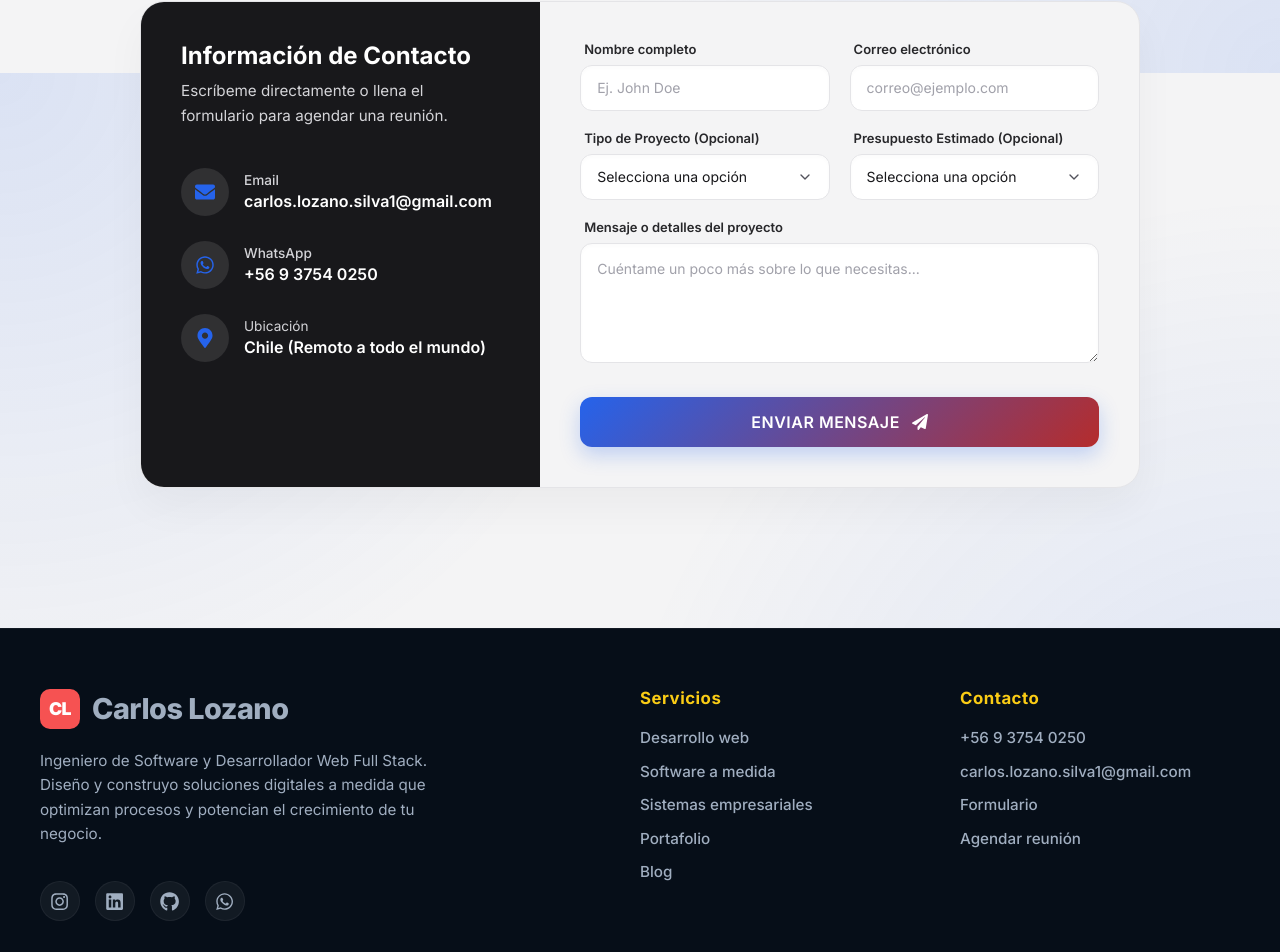
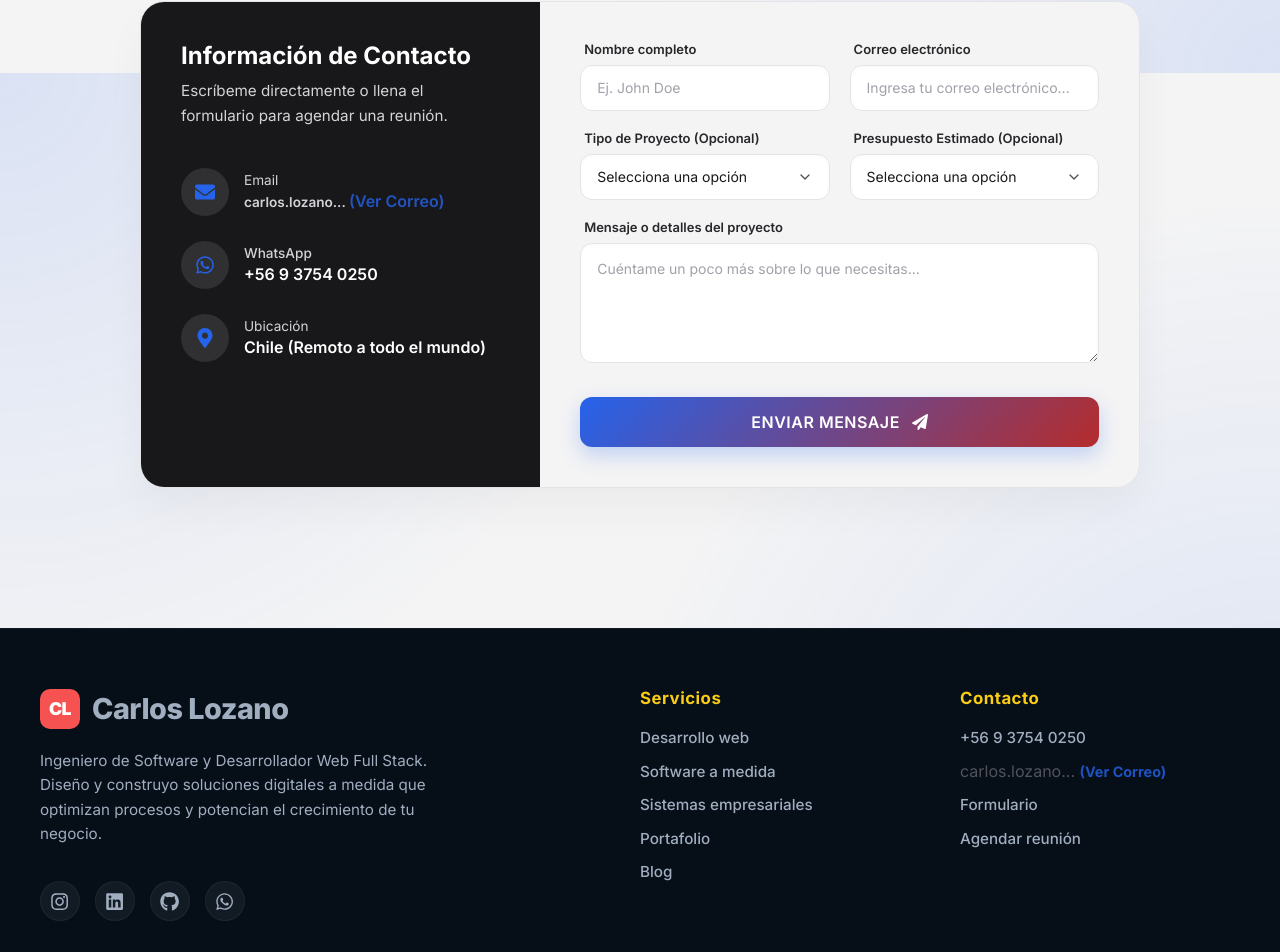
Before and after one commit to CarlosL-Code/Portafolio_react, a React (Vite) app: page / in a window 1280 px wide. Shown: the part 7927-8879 px from the top of the page. Built offline with nearby package versions, Linux system fonts and the light colour scheme; no server answers.

Commit message:
Protección anti-scraping de correos

```diff
--- a/src/componentes/layout/Contacto.jsx
+++ b/src/componentes/layout/Contacto.jsx
@@ -1,7 +1,7 @@
 import "./Contacto.css";
 import { useState } from "react";
 import { FaWhatsapp, FaEnvelope, FaMapMarkerAlt, FaPaperPlane } from 'react-icons/fa';
-import SpecularButton from '../ui/SpecularButton';
+import ProtectedEmail from '../ui/ProtectedEmail';
 
 const Contacto = () => {
   const [nombre, setNombre] = useState("");
@@ -74,13 +74,13 @@ const Contacto = () => {
           </div>
 
           <div className="info-items">
-            <a href="mailto:carlos.lozano.silva1@gmail.com" className="info-item">
+            <div className="info-item">
               <div className="info-icon"><FaEnvelope /></div>
               <div className="info-text">
                 <span>Email</span>
-                <strong>carlos.lozano.silva1@gmail.com</strong>
+                <strong><ProtectedEmail /></strong>
               </div>
-            </a>
+            </div>
 
             <a href="https://wa.me/56937540250" target="_blank" rel="noopener noreferrer" className="info-item">
               <div className="info-icon"><FaWhatsapp /></div>
@@ -123,7 +123,7 @@ const Contacto = () => {
                 name="correo"
                 id="correo"
                 autoComplete="email"
-                placeholder="correo@ejemplo.com"
+                placeholder="Ingresa tu correo electrónico..."
                 value={correo}
                 onChange={(e) => handleInput(e, "correo")}
               />
--- a/src/componentes/layout/Footer.jsx
+++ b/src/componentes/layout/Footer.jsx
@@ -1,5 +1,6 @@
 import { Link } from 'react-router-dom';
 import { FaInstagram, FaLinkedin, FaGithub, FaWhatsapp } from 'react-icons/fa';
+import ProtectedEmail from '../ui/ProtectedEmail';
 import './Footer.css';
 
 const Footer = () => {
@@ -42,7 +43,7 @@ const Footer = () => {
           <h3>Contacto</h3>
           <ul>
             <li><a href="https://wa.me/56937540250" target="_blank" rel="noreferrer">+56 9 3754 0250</a></li>
-            <li><a href="mailto:carlos.lozano.silva1@gmail.com">carlos.lozano.silva1@gmail.com</a></li>
+            <li><ProtectedEmail /></li>
             <li><Link to="/contacto" onClick={() => window.scrollTo(0, 0)}>Formulario</Link></li>
             <li><a href="https://wa.me/56937540250" target="_blank" rel="noreferrer">Agendar reunión</a></li>
           </ul>
--- /dev/null
+++ b/src/componentes/ui/ProtectedEmail.css
@@ -0,0 +1,30 @@
+.protected-email-hidden {
+  cursor: pointer;
+  color: var(--shade-6);
+  transition: color 0.3s ease;
+  user-select: none;
+}
+
+body.dark .protected-email-hidden {
+  color: var(--shade-4);
+}
+
+.protected-email-hidden:hover {
+  color: var(--primario);
+}
+
+.protected-email-hidden strong {
+  font-size: 0.9em;
+  opacity: 0.8;
+  color: var(--primario);
+}
+
+.protected-email-revealed {
+  text-decoration: none;
+  transition: color 0.3s ease;
+  cursor: pointer;
+}
+
+.protected-email-revealed:hover {
+  text-decoration: underline;
+}
--- /dev/null
+++ b/src/componentes/ui/ProtectedEmail.jsx
@@ -0,0 +1,41 @@
+import { useState } from 'react';
+import './ProtectedEmail.css';
+
+const ProtectedEmail = ({ className = '' }) => {
+  const [revealed, setRevealed] = useState(false);
+
+  // Dividimos el correo para que los bots no lo lean en el código fuente
+  const part1 = "carlos.lozano.silva1";
+  const part2 = "gmail.com";
+
+  const handleReveal = (e) => {
+    e.preventDefault();
+    setRevealed(true);
+  };
+
+  const handleEmailClick = (e) => {
+    e.preventDefault();
+    window.location.href = `mailto:${part1}@${part2}`;
+  };
+
+  if (!revealed) {
+    return (
+      <span className={`protected-email-hidden ${className}`} onClick={handleReveal} title="Haz clic para ver el correo">
+        carlos.lozano... <strong>(Ver Correo)</strong>
+      </span>
+    );
+  }
+
+  return (
+    <a
+      href="#"
+      onClick={handleEmailClick}
+      className={`protected-email-revealed ${className}`}
+      title="Enviar correo"
+    >
+      {part1}<span>@</span>{part2}
+    </a>
+  );
+};
+
+export default ProtectedEmail;
```
